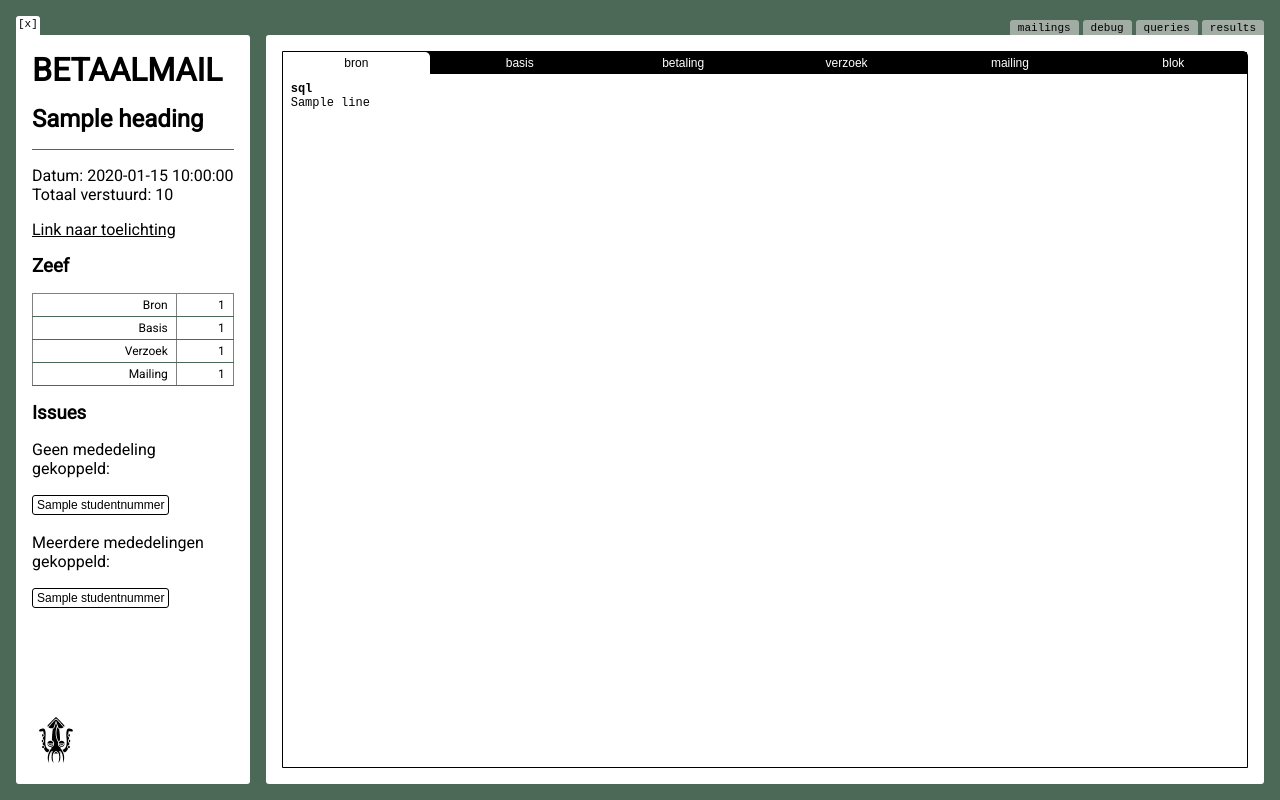
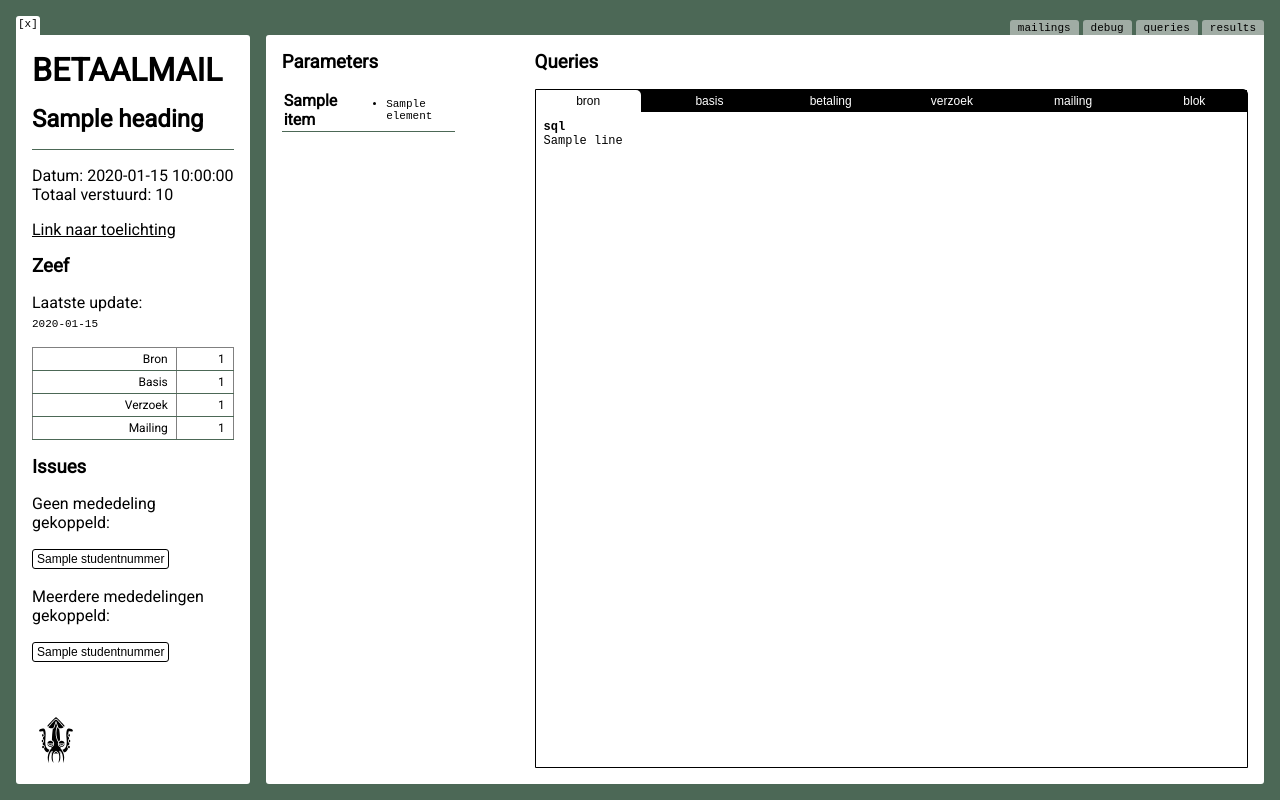
Before and after one commit to uu-csa/mailing_betaling, a Flask app: template templates/queries.html in a window 1280 px wide. Run offline with Flask 2, Linux system fonts and the light colour scheme; the template is opened without the code that fills it: most values are stand-ins (such as "Sample title", 1, 10 or a date in 2020); parts of the project's set-up code (start-up, migrations or seed data) failed here and were passed over.

Commit message:
Update sanity check

```diff
--- a/app.py
+++ b/app.py
@@ -13,7 +13,7 @@ from flask import Flask, render_template, send_from_directory, request
 
 # local
 import logic.select as select
-from logic.config import MAIN_PATH
+from logic.config import MAIN_PATH, PARAM
 from logic.init import SQL
 from logic.views import (
     create_stoplicht,
@@ -25,14 +25,15 @@ from logic.views import (
 # parameters
 ## sidebar
 items = dict(
-    date      = select.today,
-    sum_total = len(select.MAIL_HISTORIE),
-    n_bron    = len(select.DF),
-    n_basis   = len(select.basis),
-    n_vti     = len(select.mail_vti),
-    n_stud    = len(select.mail_stud),
-    geen_mail = select.geen_mail,
-    meer_mail = select.meer_mail,
+    date        = select.today,
+    last_update = select.DF.mutatie_datum.max(),
+    sum_total   = len(select.MAIL_HISTORIE),
+    n_bron      = len(select.DF),
+    n_basis     = len(select.basis),
+    n_vti       = len(select.mail_vti),
+    n_stud      = len(select.mail_stud),
+    geen_mail   = select.geen_mail,
+    meer_mail   = select.meer_mail,
 )
 SB = namedtuple('sidebar', items.keys())
 sidebar = SB(**items)
@@ -108,6 +109,7 @@ def view_queries():
         heading='queries',
         sidebar=sidebar,
         queries=queries,
+        params=PARAM._asdict(),
     )
 
 
@@ -167,6 +169,7 @@ def view_debug():
                     f"{create_stoplicht(select.DF, studentnummer)}"
                 f"</div>"
             f"</div>"
+            f"<hr>"
             f"<div class='flex wide'>"
                 f"<div class='flex column'>"
                     f"<h3>Mailhistorie</h3>"
--- a/static/style.css
+++ b/static/style.css
@@ -7,8 +7,6 @@
 }
 html {
     width: 100%;
-    /* height: 100%; */
-    /* height: 100vh; */
 }
 body {
     display: flex;
@@ -29,6 +27,9 @@ body {
     }
     a {
         color: black;
+    }
+    ul {
+        padding: 0 16px;
     }
 
     .button-small {
@@ -104,7 +105,6 @@ table {
         padding: 2px 8px;
         border-top-left-radius: 3px;
         border-top-right-radius: 3px;
-        border-bottom: 1px solid #4c6856;
         background-color: #a0aca4;
     }
     .nav a:hover {
@@ -120,8 +120,25 @@ table {
     display: flex;
     gap: 16px;
 }
+.grid {
+    display: grid;
+    row-gap: 8px;
+    grid-template-columns: 1fr 1fr;
+    margin-right: 64px;
+}
+.grid-item {
+    display: flex;
+    padding: 2px;
+    flex-direction: column;
+    justify-content: center;
+    border-bottom: 1px solid #4c6856;
+}
+
 .wide {
     width: 100%;
+}
+.long {
+    height: 100%;
 }
 .areas {
     background-color: white;
--- a/templates/debug.html
+++ b/templates/debug.html
@@ -1,6 +1,6 @@
 {% extends 'layout.html' %}
 {% block body %}
-<div class="flex column">
+<div class="flex column wide">
     <form method="POST">
         <label for="#studentnummer">Studentnummer</label>
         <input id="studentnummer" name="studentnummer" type="text">
--- a/templates/layout.html
+++ b/templates/layout.html
@@ -36,6 +36,10 @@
             </p>
 
             <h3>Zeef</h3>
+            <p>
+                Laatste update:<br/>
+                <span class="monospace">{{ sidebar.last_update }}</span>
+            </p>
             <table border="1">
                 <tbody>
                     <tr>
--- a/templates/queries.html
+++ b/templates/queries.html
@@ -1,6 +1,30 @@
 {% extends 'layout.html' %}
 {% block body %}
-<div class="queries wide">
+<div class="flex column">
+    <h3>Parameters</h3>
+
+    <div class="grid">
+    {% for item, value in params.items() %}
+        <h4 class="grid-item">{{ item }}</h4>
+        {% if value is string or value is integer %}
+        <p class="monospace grid-item"">{{ value }}</p>
+        {% else %}
+        <div class="grid-item">
+            {% for element in value %}
+            <ul class="monospace">
+                <li>{{ element }}</li>
+            </ul>
+            {% endfor %}
+        </div>
+        {% endif %}
+    {% endfor %}
+    </div>
+</div>
+
+<div class="flex column wide">
+    <h3>Queries</h3>
+    <div class="queries wide long">
+
         <div class="flex tab">
             <button class="tablink" onclick="openQuery('bron', this)" id="defaultOpen">bron</button>
             <button class="tablink" onclick="openQuery('basis', this)">basis</button>
@@ -26,28 +50,28 @@
         <div id="betaling" class="tabcontent">
             {% for key, value in queries.betaling.items() %}
             <p><b>{{ key }}</b></p>
-        <p>{{ value }}</p>
+            <p>{{ value|replace('and', 'and<br/>')|safe }}</p>
             </br>
             {% endfor %}
         </div>
         <div id="verzoek" class="tabcontent">
             {% for key, value in queries.verzoek.items() %}
             <p><b>{{ key }}</b></p>
-        <p>{{ value }}</p>
+            <p>{{ value|replace('and', 'and<br/>')|safe }}</p>
             </br>
             {% endfor %}
         </div>
         <div id="mailing" class="tabcontent">
             {% for key, value in queries.mailing.items() %}
             <p><b>{{ key }}</b></p>
-        <p>{{ value }}</p>
+            <p>{{ value|replace('and', 'and<br/>')|safe }}</p>
             </br>
             {% endfor %}
         </div>
         <div id="buitenzeef" class="tabcontent">
             {% for key, value in queries.buitenzeef.items() %}
             <p><b>{{ key }}</b></p>
-        <p>{{ value }}</p>
+            <p>{{ value|replace('and', 'and<br/>')|safe }}</p>
             </br>
             {% endfor %}
         </div>
@@ -57,4 +81,5 @@
             document.getElementById('defaultOpen').click();
         </script>
     </div>
+</div>
 {% endblock %}
```
Also changed, not shown: logic/moedertabel.py (+11 -4 lines). Lines whose indentation alone changed are shown as unchanged.
